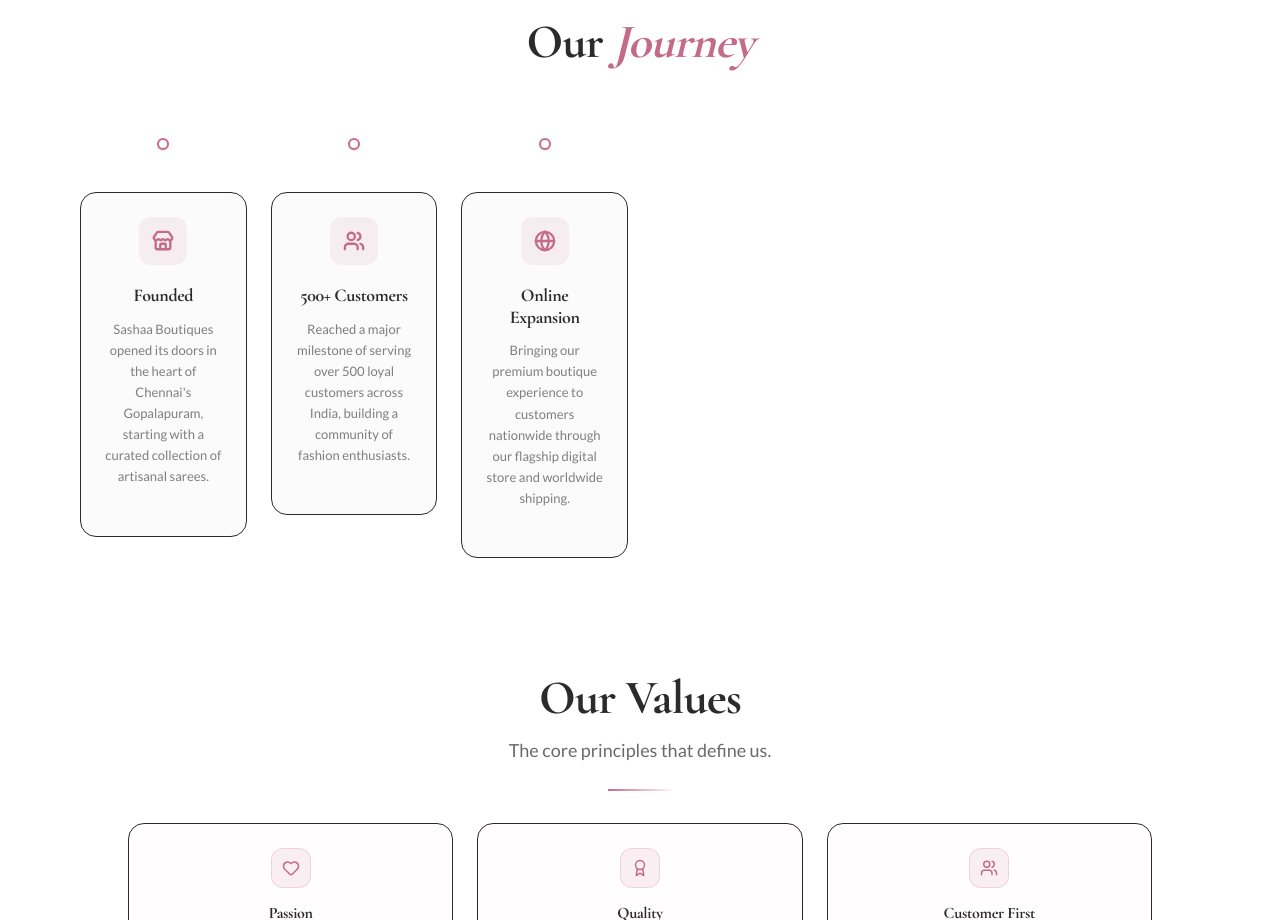
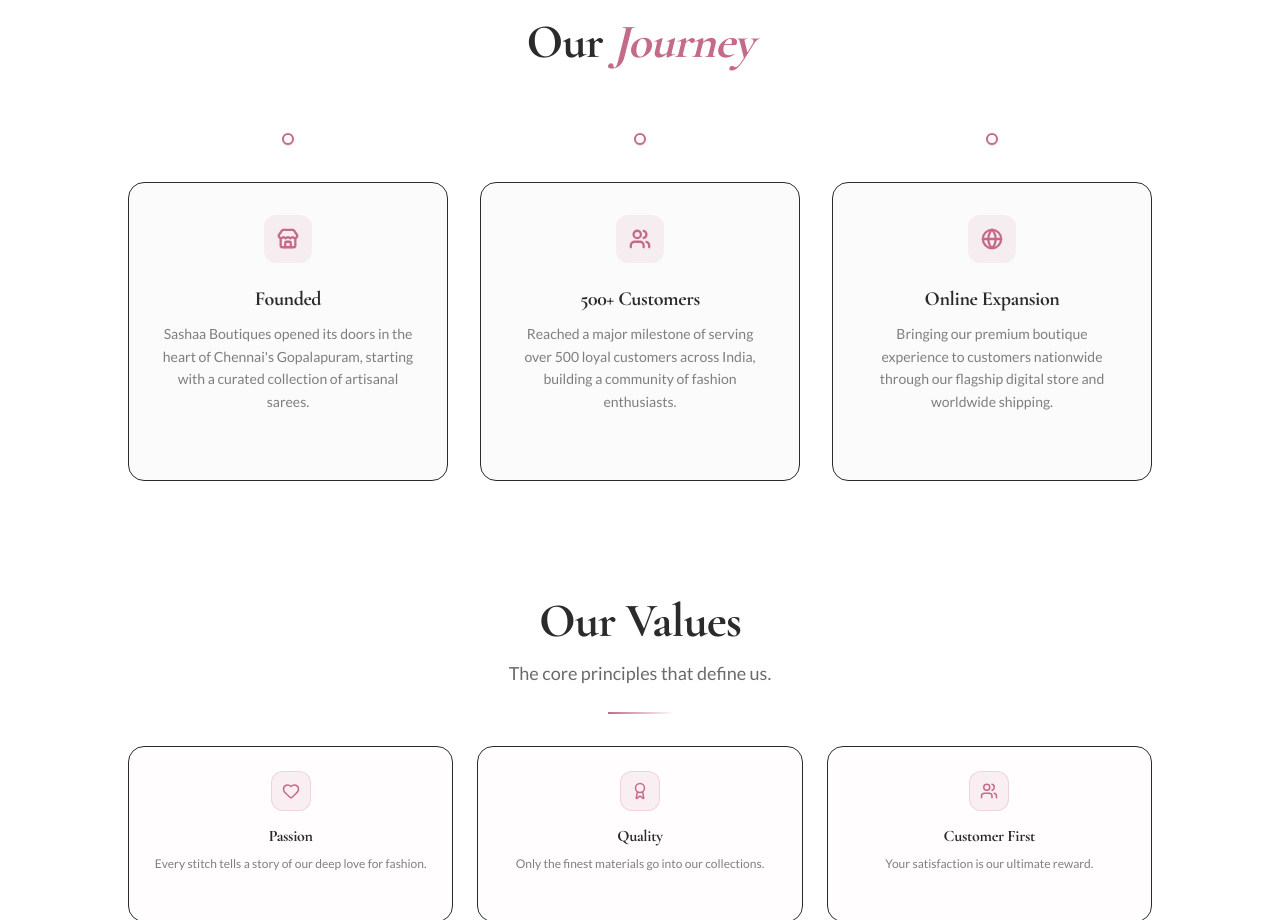
Before and after one commit to RameshKg100/Boutique, a Next.js app: page /about in a window 1280 px wide. Shown: the part 1584-2504 px from the top of the page. Built offline with nearby package versions, Linux system fonts and the light colour scheme.

Commit message:
Fix Our Journey section alignment and UI cleanup for centered 3-column layout

```diff
--- a/src/app/about/page.js
+++ b/src/app/about/page.js
@@ -148,16 +148,16 @@
             </div>
           </AnimatedSection>
 
-          <div className="relative">
+          <div className="relative max-w-5xl mx-auto">
             {/* The Rail Line (Desktop) */}
-            <div className="absolute top-[48px] left-0 right-0 h-[1px] bg-border-color hidden lg:block" />
+            <div className="absolute top-[48px] left-[16%] right-[16%] h-[1px] bg-border-color hidden lg:block" />
 
             {/* The Single Row Grid */}
-            <div className="grid grid-cols-1 md:grid-cols-3 lg:grid-cols-6 gap-6 relative">
+            <div className="grid grid-cols-1 md:grid-cols-3 gap-8 relative">
               {milestones.map((milestone, index) => (
-                <div key={milestone.year} className="relative group">
-                  <AnimatedSection delay={index * 100} animation="slide-in-up">
-                    <div className="flex flex-col items-center">
+                <div key={milestone.year} className="relative group h-full">
+                  <AnimatedSection delay={index * 100} animation="slide-in-up" className="h-full">
+                    <div className="flex flex-col items-center h-full">
 
                       {/* Interactive Dot on Rail */}
                       <div className="hidden lg:flex items-center justify-center w-full h-12 relative mb-6">
@@ -168,9 +168,9 @@
                       </div>
 
                       {/* Compact Milestone Card */}
-                      <div className="bg-[#FBFBFB] p-6 rounded-2xl border border-border-color w-full h-full min-h-[220px] flex flex-col items-center text-center transition-all duration-500 hover:bg-white hover:shadow-xl hover:-translate-y-2 group-hover:border-primary/20">
+                      <div className="bg-[#FBFBFB] p-8 rounded-2xl border border-border-color w-full h-full min-h-[260px] flex flex-col items-center text-center transition-all duration-500 hover:bg-white hover:shadow-xl hover:-translate-y-2 group-hover:border-primary/20">
                         {/* Medium Icon */}
-                        <div className="w-12 h-12 rounded-xl bg-primary/10 text-primary flex items-center justify-center mb-5 transition-colors group-hover:bg-primary group-hover:text-white">
+                        <div className="w-12 h-12 rounded-xl bg-primary/10 text-primary flex items-center justify-center mb-6 transition-colors group-hover:bg-primary group-hover:text-white">
                           <milestone.icon size={22} strokeWidth={2.5} />
                         </div>
 
@@ -178,11 +178,11 @@
                           {milestone.year}
                         </span>
 
-                        <h3 className="text-lg font-bold mb-3 text-foreground leading-tight" style={{ fontFamily: "var(--font-heading)" }}>
+                        <h3 className="text-xl font-bold mb-3 text-foreground leading-tight" style={{ fontFamily: "var(--font-heading)" }}>
                           {milestone.title}
                         </h3>
 
-                        <p className="text-[13px] text-foreground/60 font-medium leading-relaxed">
+                        <p className="text-sm text-foreground/60 font-medium leading-relaxed">
                           {milestone.description}
                         </p>
                       </div>
```
